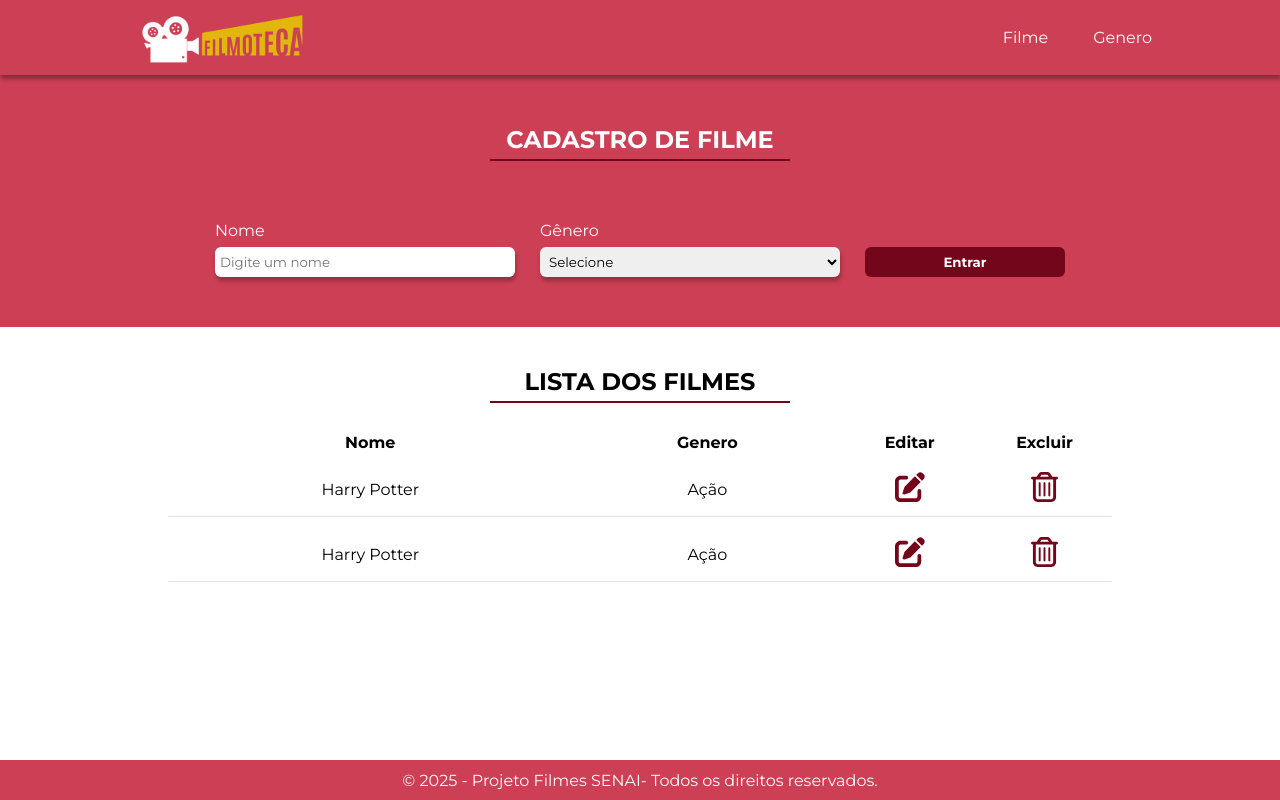
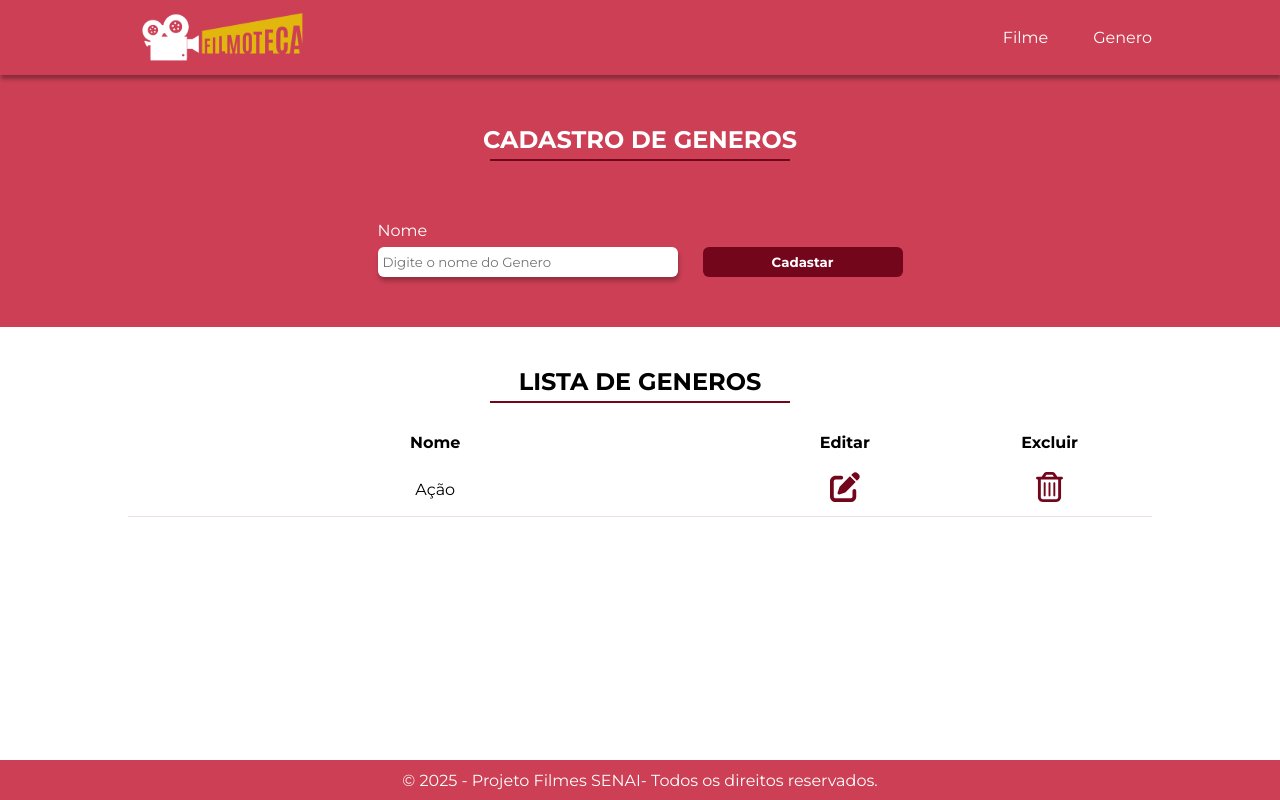
Before and after one commit to brendamoreirah/React_Filmes, a React (Create React App) app: page /Genero in a window 1280 px wide. Built offline with nearby package versions, Linux system fonts and the light colour scheme.

Commit message:
feat: atualizando projeto

```diff
--- a/package.json
+++ b/package.json
@@ -35,5 +35,8 @@
       "last 1 firefox version",
       "last 1 safari version"
     ]
+  },
+  "devDependencies": {
+    "react-router-dom": "^7.5.3"
   }
 }
--- a/public/index.html
+++ b/public/index.html
@@ -2,7 +2,7 @@
 <html lang="pt-BR">
   <head>
     <meta charset="utf-8" />
-    <link rel="icon" href="%PUBLIC_URL%/favicon.ico" />
+    <link rel="icon" href="%PUBLIC_URL%/filmoteca.ico" />
     <meta name="viewport" content="width=device-width, initial-scale=1" />
     <meta name="theme-color" content="#000000" />
     <meta
@@ -24,7 +24,7 @@
       work correctly both with client-side routing and a non-root public URL.
       Learn how to configure a non-root public URL by running `npm run build`.
     -->
-    <title>React App</title>
+    <title>Filmoteca</title>
 
     <link rel="preconnect" href="https://fonts.googleapis.com">
 <link rel="preconnect" href="https://fonts.gstatic.com" crossorigin>
--- a/src/App.js
+++ b/src/App.js
@@ -1,14 +1,9 @@
 import './App.css'; //tudo o que estiver no arquivo app.js vai ser mostrado na nossa tela/ chamar as telas
-import CadastroFilme from './pages/cadastroFilme/CadastroFilme';
-import Login from './pages/login/Login';
+import Rotas from "./Routes/routes"
 
 function App() {
   return (
-    <>
-    <CadastroFilme/>
-       {/* <Login> */}
-        {/* <chmar as telqw */}
-    </>
+   <Rotas/>
   );
 }
 
--- /dev/null
+++ b/src/Routes/routes.jsx
@@ -0,0 +1,24 @@
+import { BrowserRouter, Route, Routes } from "react-router-dom";
+import Login from "../pages/login/Login"
+import CadastroFilme from "../pages/cadastroFilme/CadastroFilme"
+import CadastroGenero from "../pages/cadastroGenero/CadastroGenero"
+
+// Criação do componente de rotas chamado "Rotas"
+
+const Rotas = () => {
+    return (
+        <BrowserRouter>
+            <Routes>
+                {/* http://localhohost:3000/  => Login */}
+                <Route path="/" element={<Login/>} exact />
+                {/* http://localhohost:3000/  => CadastroFilme  */}
+                <Route path="/Filme" element={<CadastroFilme/>}/>
+                {/* http://localhohost:3000/  => CadastroGenero */}
+                <Route path="/Genero" element={<CadastroGenero/>}/>
+
+            </Routes>
+        </BrowserRouter>
+    )
+}
+
+export default Rotas;
--- a/src/components/botao/Botao.jsx
+++ b/src/components/botao/Botao.jsx
@@ -1,8 +1,8 @@
 import "./Botao.css"
 
-const Botao = () => {
+const Botao = (props) => {
     return(
-        <button className="botao">Entrar</button>
+        <button className="botao">{props.nomeDoBotao}</button>
     )
 }
 
--- a/src/components/cadastro/Cadastro.jsx
+++ b/src/components/cadastro/Cadastro.jsx
@@ -1,18 +1,18 @@
 import "./Cadastro.css";
 import Botao from "../botao/Botao"
 
-const Cadastro = () => {
+const Cadastro = (props) => {
     return(
         <section className="section_cadastro">
            <form action="" className="layout_grid form_cadastro">
-              <h1>Cadastro de Filme</h1>
+              <h1>{props.tituloCadastro}</h1>
               <hr/>
               <div className="campos_cadastro">
                   <div className="campo_cad_nome">
                     <label htmlFor="">Nome</label>
-                    <input type="text" name="nome" id= "" placeholder="Digite um nome"/>
+                    <input type="text" name="nome" id= "" placeholder={`Digite o nome do ${props.nomeInput}`}/>
                   </div>
-                  <div className="campo_cad_genero">
+                  <div className="campo_cad_genero" style={{display: props.visibilidade}}>
                     <label htmlFor="">Gênero</label>
                 <select name="genero" id="">
                     <option value=""disabled selected>Selecione</option>
@@ -22,7 +22,7 @@ const Cadastro = () => {
                 </select>
                   </div>
 
-            <Botao/>
+            <Botao nomeDoBotao="Cadastar"/>
               </div>
            </form>
         </section>
--- a/src/components/hearder/Header.jsx
+++ b/src/components/hearder/Header.jsx
@@ -1,16 +1,23 @@
 import "./Header.css"
 import Logo from "../../assets/img/logo.svg"
+import {Link } from "react-router-dom"
 
 const Header= () => {
     return(
         <header>
             <div className="layout_grid  cabecalho">
+                {/* ao clicar no link, redireciona para a tela login */}
+            <Link to="/">
             <img src={Logo}alt="Logo do Filmoteca" />
+            </Link>
+
+
 
 
         <nav className="nav_header">
-            <a  className="link_header" href="">Filme</a>
-            <a className="link_header"  href="">Genero</a>
+
+            <Link className="link_header" to="/Filme">Filme</Link>
+            <Link className="link_header"  to="/Genero">Genero</Link>
         </nav>
         </div>
 
--- a/src/components/lista/Lista.css
+++ b/src/components/lista/Lista.css
@@ -11,7 +11,7 @@
     display: flex;
     flex-direction: column;
     align-items: center;
-    padding: 40px;
+    padding: 40px 0;
 }
 
 .listagem h1{
--- a/src/components/lista/Lista.jsx
+++ b/src/components/lista/Lista.jsx
@@ -2,10 +2,10 @@ import "./Lista.css";
 import Editar from "../../assets/img/pen-to-square-solid.svg";
 import Excluir from "../../assets/img/trash-can-regular.svg";
 
-const Lista = () => {
+const Lista = (props) => {
      return(
             <section className="layout_grid listagem">
-                <h1>Lista dos Filmes</h1>
+                <h1>{`Lista de ${props.tituloLista}`}</h1>
                 <hr/>
 
                 <div className="tabela">
@@ -15,7 +15,7 @@ const Lista = () => {
                             {/* tr => table row(tabela linha) */}
                             <tr className="table_cabecalho">
                                 <th>Nome</th>
-                                <th>Genero</th>
+                                <th style={{display: props.visible}}>Genero</th>
                                 <th>Editar</th>
                                 <th>Excluir</th>
                             </tr>
@@ -24,17 +24,12 @@ const Lista = () => {
                         <tbody>
                             {/* tr é uma linha ta tabela */}
                             <tr className="item_lista">
-                                <td data-cell= "Nome">Harry Potter</td>
-                                <td data-cell= "Genero">Ação</td>
+                                <td data-cell= "Nome" style={{display: props.visible}}>Harry Potter</td>
+                                <td data-cell= "Genero"> Ação</td>
                                 <td data-cell= "Editar"><img src={Editar} alt="" /></td>
                                 <td data-cell= "Editar"><img src={Excluir} alt="" /></td>
                             </tr>
-                            <tr className="item_lista">
-                                <td data-cell= "Nome">Harry Potter</td>
-                                <td data-cell= "Genero">Ação</td>
-                                <td data-cell= "Editar"><img src={Editar} alt="" /></td>
-                                <td data-cell= "Editar"><img src={Excluir} alt="" /></td>
-                            </tr>
+
                         </tbody>
                     </table>
                 </div>
--- a/src/pages/cadastroFilme/CadastroFilme.jsx
+++ b/src/pages/cadastroFilme/CadastroFilme.jsx
@@ -9,8 +9,13 @@ const CadastroFilme = () => {
         <Fragment>
             <Header/>
             <main>
-            <Cadastro/>
-            <Lista/>
+            <Cadastro tituloCadastro="Cadastro de Filmes"
+            nomeInput = "Filme"
+
+            />
+            <Lista
+            tituloLista = "Filmes"
+            />
             </main>
             <Footer/>
         </Fragment>
--- a/src/pages/cadastroGenero/CadastroGenero.jsx
+++ b/src/pages/cadastroGenero/CadastroGenero.jsx
@@ -0,0 +1,30 @@
+import Footer from "../../components/footer/Footer";
+import Header from "../../components/hearder/Header";
+import Cadastro from "../../components/cadastro/Cadastro";
+import Lista from "../../components/lista/Lista";
+
+const CadastroGenero = () => {
+    return(
+       <>
+       <Header/>
+
+       <main>
+        <Cadastro
+          tituloCadastro="Cadastro de Generos"
+            visibilidade = "none"
+            nomeInput = "Genero"
+          />
+
+
+        <Lista
+        tituloLista = "generos"
+        visible ="none"
+        />
+       </main>
+
+       <Footer/>
+       </>
+    )
+}
+
+export default CadastroGenero;
--- a/src/pages/login/Login.jsx
+++ b/src/pages/login/Login.jsx
@@ -20,7 +20,7 @@ const Login = () => {
                     <input type="password"  name="senha" placeholder="Digite sua senha"/>
                 </div>
                 </div>
-                <Botao/>
+                <Botao nomeDoBotao="Entrar"/>
 
             </form>
         </section>
```
Also changed, not shown: 2 other files (tests, documents, lock files or other folders).
